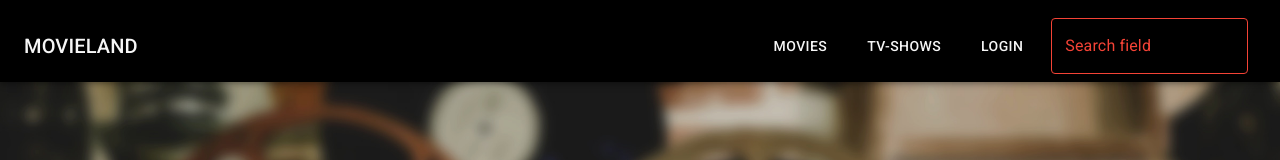
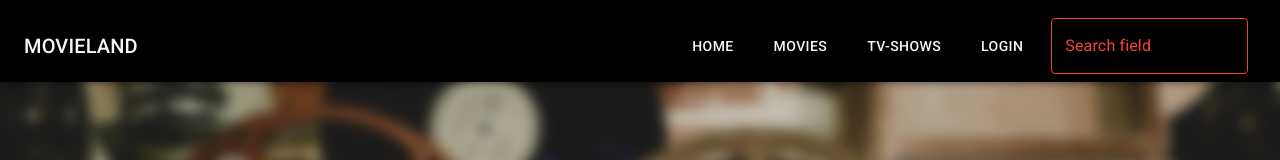
Before and after one commit to SparrowMike/Movieland, a React (Create React App) app: page / in a window 1280 px wide. Shown: the top 160 px of the page. Built offline with nearby package versions, Linux system fonts and the light colour scheme.

Commit message:
added home to navbar and changed loading window on trailer

```diff
--- a/src/components/main/Navbar.js
+++ b/src/components/main/Navbar.js
@@ -127,6 +127,15 @@ export default function SimpleMenu(props) {
                       variant="button"
                       color="primary"
                       component={RouterLink}
+                      to="/"
+                      className={classes.link}
+                    >
+                      Home
+                    </Link>
+                    <Link
+                      variant="button"
+                      color="primary"
+                      component={RouterLink}
                       to="/movies"
                       className={classes.link}
                     >
--- a/src/components/output/Results.js
+++ b/src/components/output/Results.js
@@ -84,8 +84,8 @@ const useStyles = makeStyles((theme) => ({
     display: "flex",
     alignItems: "center",
     justifyContent: "center",
-    height: "250px",
-    width: "auto",
+    // height: "250px",
+    // width: "auto",
     outline: "none",
   },
 }));
--- a/src/styles.css
+++ b/src/styles.css
@@ -2,7 +2,6 @@ html,
 body {
   padding: 0px;
   margin: 0px;
-
   background-color: black !important;
 }
 
```
